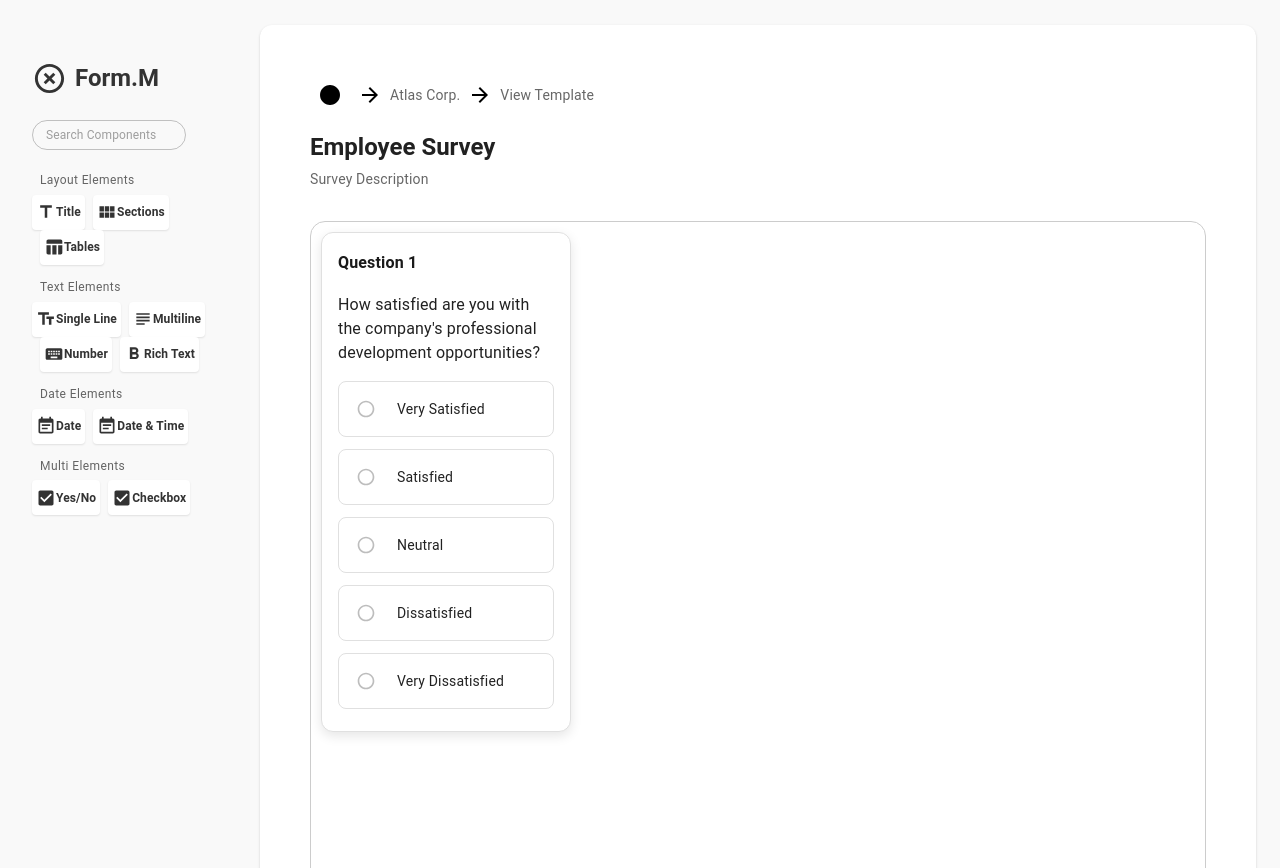
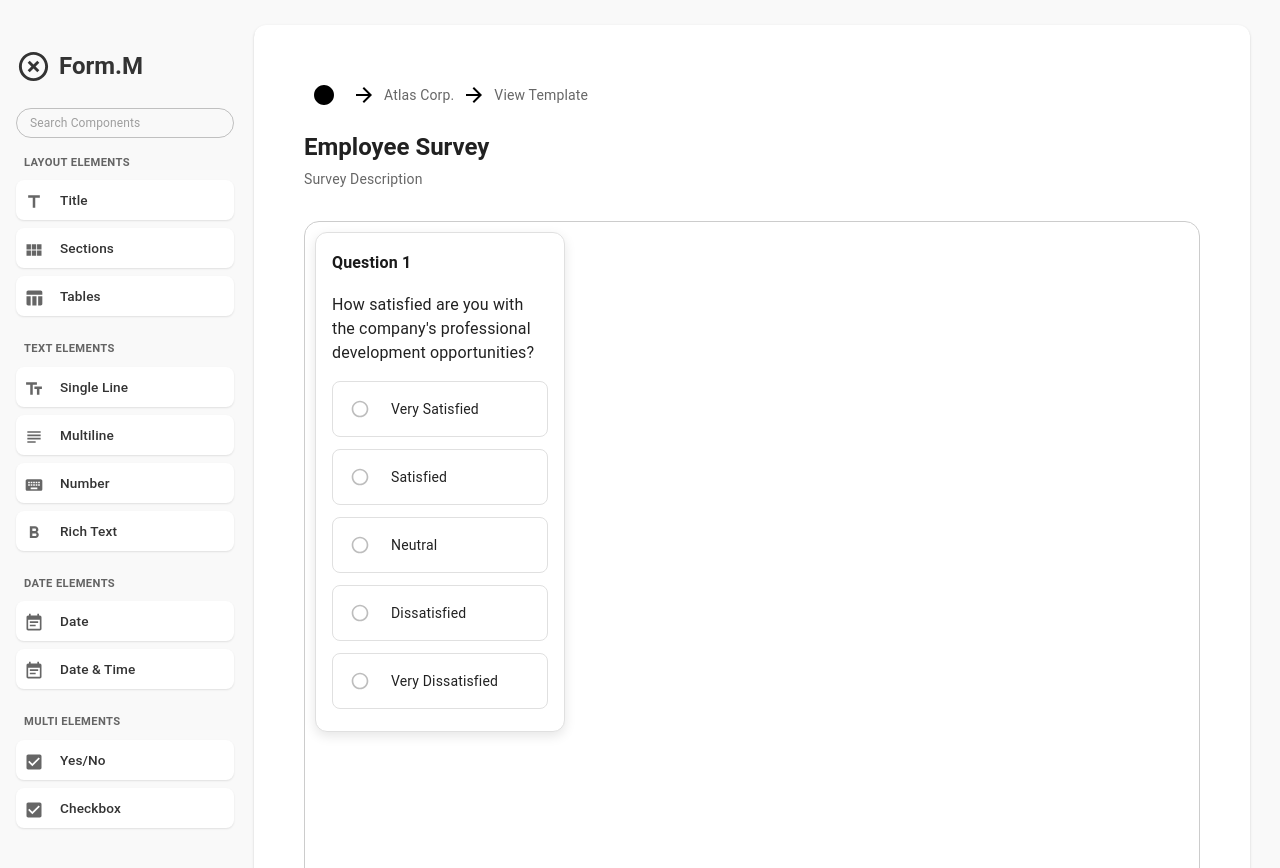
Before and after one commit to charan2r/formly, a React (Vite) app in the folder front-end/: page /viewtemplate in a window 1280 px wide. Shown: the top 868 px of the page. Built offline with nearby package versions, Linux system fonts and the light colour scheme.

Commit message:
E2F1U4-1075: fix for page size scaling

```diff
--- a/front-end/src/components/DraggableQuestion.tsx
+++ b/front-end/src/components/DraggableQuestion.tsx
@@ -26,6 +26,12 @@ interface DraggableQuestionProps {
   onDeleteOption: (itemId: string, optionId: number) => void;
   onAddOption: (itemId: string) => void;
 }
+
+const calculateScale = (selectedSize: string, pageSizes: { [key: string]: { width: number; height: number } }) => {
+  const baseSize = pageSizes['A4']; // Use A4 as reference size
+  const currentSize = pageSizes[selectedSize];
+  return Math.max(baseSize.width / currentSize.width, baseSize.height / currentSize.height);
+};
 
 const DraggableQuestion: React.FC<DraggableQuestionProps> = ({
   formTemplateId,
@@ -262,35 +268,38 @@ const DraggableQuestion: React.FC<DraggableQuestionProps> = ({
                 borderRadius: '12px',
                 border: '1px solid #e0e0e0',
                 overflow: 'hidden',
-                '&:hover': {
-                  overflow: 'auto',
-                },
               }}
               className="draggable-question"
               size={{
-                width: (item.width / pageSizes[selectedSize].width) * gridSize.width,
-                height: (item.height / pageSizes[selectedSize].height) * gridSize.height
+                width: ((item.width / pageSizes[selectedSize].width) * gridSize.width) * calculateScale(selectedSize, pageSizes),
+                height: ((item.height / pageSizes[selectedSize].height) * gridSize.height) * calculateScale(selectedSize, pageSizes)
               }}
               position={{
-                x: (item.x / pageSizes[selectedSize].width) * gridSize.width,
-                y: (item.y / pageSizes[selectedSize].height) * gridSize.height
+                x: ((item.x / pageSizes[selectedSize].width) * gridSize.width) * calculateScale(selectedSize, pageSizes),
+                y: ((item.y / pageSizes[selectedSize].height) * gridSize.height) * calculateScale(selectedSize, pageSizes)
               }}
               onDragStart={handleDragStart}
               onDragStop={(e, data) => {
-                const newX = (data.x / gridSize.width) * pageSizes[selectedSize].width;
-                const newY = (data.y / gridSize.height) * pageSizes[selectedSize].height;
+                const scale = calculateScale(selectedSize, pageSizes);
+                const newX = (data.x / (gridSize.width * scale)) * pageSizes[selectedSize].width;
+                const newY = (data.y / (gridSize.height * scale)) * pageSizes[selectedSize].height;
                 handleDragStop(e, { x: newX, y: newY }, item);
               }}
               onResizeStop={(e, direction, ref, delta, position) => {
-                const newWidth = (ref.offsetWidth / gridSize.width) * pageSizes[selectedSize].width;
-                const newHeight = (ref.offsetHeight / gridSize.height) * pageSizes[selectedSize].height;
-                const newX = (position.x / gridSize.width) * pageSizes[selectedSize].width;
-                const newY = (position.y / gridSize.height) * pageSizes[selectedSize].height;
+                const scale = calculateScale(selectedSize, pageSizes);
+                const newWidth = (ref.offsetWidth / (gridSize.width * scale)) * pageSizes[selectedSize].width;
+                const newHeight = (ref.offsetHeight / (gridSize.height * scale)) * pageSizes[selectedSize].height;
+                const newX = (position.x / (gridSize.width * scale)) * pageSizes[selectedSize].width;
+                const newY = (position.y / (gridSize.height * scale)) * pageSizes[selectedSize].height;
                 handleResizeStop(e, direction, ref, { width: newWidth, height: newHeight }, { x: newX, y: newY }, item);
               }}
               bounds="parent"
               dragHandleClassName="drag-handle"
             >
+              <Box sx={{
+                width: '100%',
+                height: '100%',
+              }}>
                 {item.type === 'title' ? (
                   <TitleContent
                     item={item}
@@ -310,6 +319,7 @@ const DraggableQuestion: React.FC<DraggableQuestionProps> = ({
                     onAddOption={handleAddOption}
                   />
                 )}
+              </Box>
             </Rnd>
           ))}
           {provided.placeholder}
--- a/front-end/src/components/LeftSidebar.tsx
+++ b/front-end/src/components/LeftSidebar.tsx
@@ -100,33 +100,38 @@ const DraggableItem = memo(({ item, index }) => {
           {...provided.dragHandleProps}
           onClick={handleClick}
           sx={{
-            display: 'flex',
-            flexDirection: 'column',
-            alignItems: 'center',
-            justifyContent: 'center',
-            minWidth: '40px',
+            width: '100%',
             cursor: 'pointer',
           }}
         >
           <ListItemButton
             sx={{
               display: 'flex',
-              justifyContent: 'center',
               alignItems: 'center',
-              borderRadius: '4px',
-              p: 0.5,
+              borderRadius: '8px',
+              p: 1,
               backgroundColor: '#fff',
               boxShadow: '0px 1px 2px rgba(0, 0, 0, 0.1)',
-              height: '35px',
+              height: '40px',
+              '&:hover': {
+                backgroundColor: '#f5f5f5',
+                boxShadow: '0px 2px 4px rgba(0, 0, 0, 0.1)',
+              },
+              transition: 'all 0.2s ease',
             }}
           >
-            {React.cloneElement(item.icon, { fontSize: 'small' })}
+            <Box sx={{ mr: 2 }}>
+              {React.cloneElement(item.icon, {
+                fontSize: 'small',
+                sx: { color: '#666' }
+              })}
+            </Box>
             <ListItemText
               primary={item.label}
               primaryTypographyProps={{
-                fontWeight: 'bold',
-                textAlign: 'center',
-                fontSize: '0.75rem',
+                fontWeight: '500',
+                fontSize: '0.85rem',
+                color: '#333',
               }}
             />
           </ListItemButton>
@@ -138,18 +143,42 @@ const DraggableItem = memo(({ item, index }) => {
 
 // Category Component
 const Category = memo(({ category, filteredItems }) => (
-  <Box key={category.id} sx={{ mb: 1 }}>
-    <Typography variant="caption" color="text.secondary" sx={{ ml: 1 }}>
+  <Box
+    key={category.id}
+    sx={{
+      mb: 3,
+      width: '100%'
+    }}
+  >
+    <Typography
+      variant="caption"
+      color="text.secondary"
+      sx={{
+        ml: 1,
+        textTransform: 'uppercase',
+        fontWeight: 'bold',
+        fontSize: '0.7rem',
+        display: 'block',
+        mb: 1
+      }}
+    >
       {category.category}
     </Typography>
-    <Droppable droppableId={category.id} direction="horizontal">
+    <Droppable droppableId={category.id} direction="vertical">
       {(provided) => (
-        <List ref={provided.innerRef} {...provided.droppableProps} sx={{ mt: 0.5, padding: 0 }}>
-          <Stack direction="row" spacing={1} flexWrap="wrap">
-            {filteredItems.map((item, index) => (
-              <DraggableItem key={item.label} item={item} index={index} />
-            ))}
-          </Stack>
+        <List
+          ref={provided.innerRef}
+          {...provided.droppableProps}
+          sx={{
+            padding: 0,
+            display: 'flex',
+            flexDirection: 'column',
+            gap: 1,
+          }}
+        >
+          {filteredItems.map((item, index) => (
+            <DraggableItem key={item.label} item={item} index={index} />
+          ))}
           {provided.placeholder}
         </List>
       )}
@@ -246,14 +275,15 @@ const LeftSidebar: React.FC = () => {
   return (
     <Box
       sx={{
-        width: { xs: '100%', sm: '20%' },
+        width: { xs: '100%', sm: '250px' },
         backgroundColor: '#F9F9F9',
         color: '#333',
-        p: 4,
+        p: 2,
         display: 'flex',
         flexDirection: 'column',
         height: '100vh',
         boxSizing: 'border-box',
+        // borderRight: '1px solid #e0e0e0',
       }}
     >
       <Stack direction="row" alignItems="center" spacing={1} mb={1} marginTop={'15%'}>
@@ -276,7 +306,7 @@ const LeftSidebar: React.FC = () => {
             height: '30px',
             fontSize: '0.75rem',
           },
-          width: '80%',
+          width: '100%',
           maxWidth: '300px',
         }}
         fullWidth
```
Lines whose indentation alone changed are shown as unchanged.
